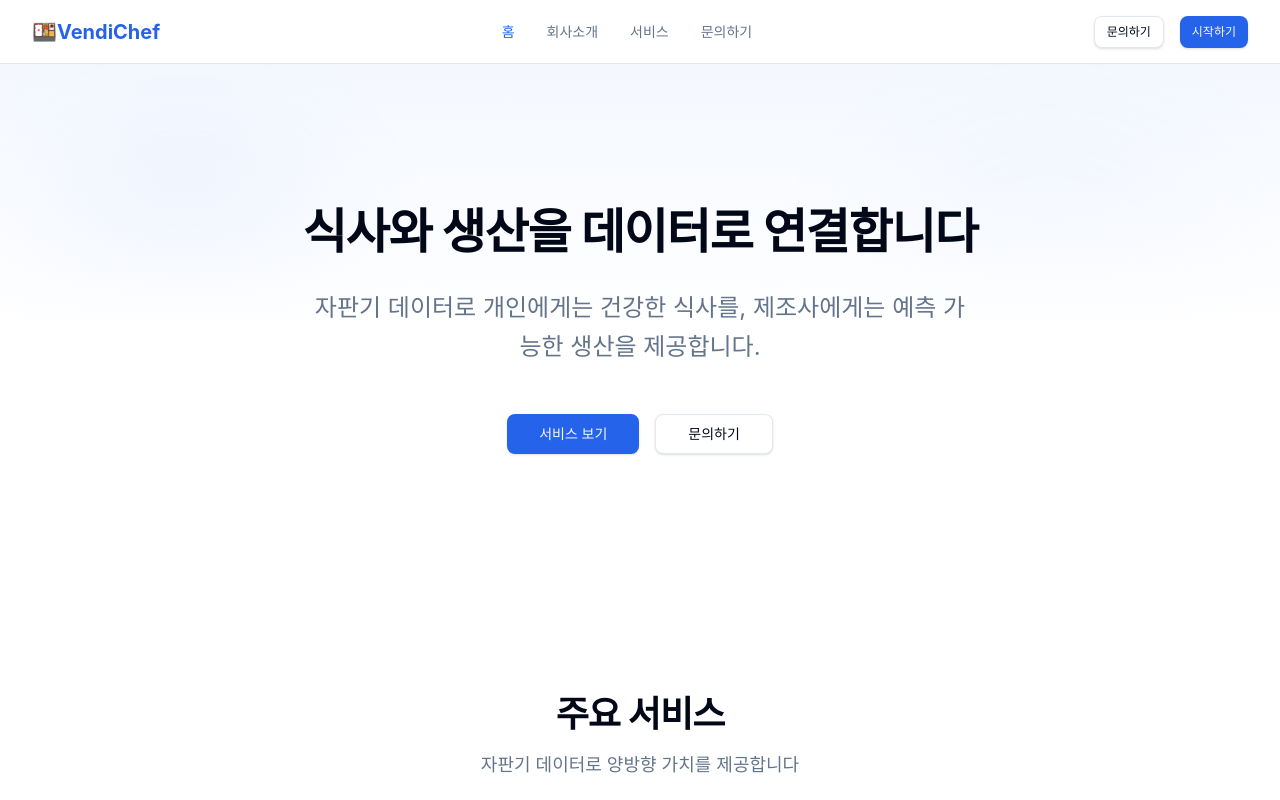
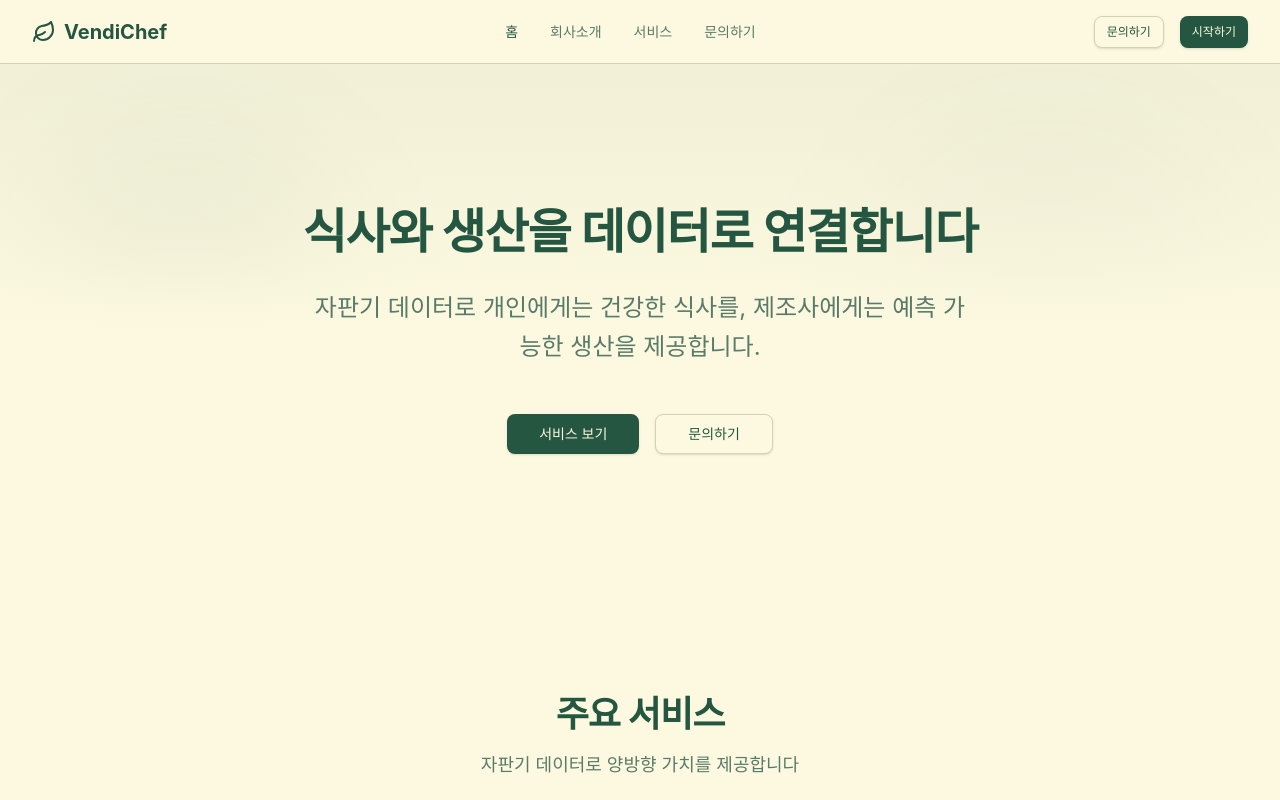
Before and after one commit to kt-cloud-8ocket/frontend, a React (Vite) app: page / in a window 1280 px wide. Shown: the top 800 px of the page. Built offline with nearby package versions, Linux system fonts and the light colour scheme; no server answers; a web font is replaced by a local one.

Commit message:
style: 브랜드 색상표 및 Leaf 아이콘 재적용

```diff
--- a/src/components/layout/Footer.tsx
+++ b/src/components/layout/Footer.tsx
@@ -1,6 +1,7 @@
 // 푸터 레이아웃 컴포넌트
 
 import { Link } from "react-router-dom";
+import { Leaf } from "lucide-react";
 
 export function Footer() {
   const currentYear = new Date().getFullYear();
@@ -31,7 +32,8 @@ export function Footer() {
               to="/"
               className="flex items-center space-x-2 text-lg font-bold"
             >
-              <span>🍱VendiChef</span>
+              <Leaf className="w-5 h-5" />
+              <span>VendiChef</span>
             </Link>
             <p className="text-sm text-muted-foreground leading-relaxed">
               식사와 생산을 데이터로 연결하는 플랫폼
--- a/src/components/layout/Header.tsx
+++ b/src/components/layout/Header.tsx
@@ -1,6 +1,7 @@
 // 헤더 레이아웃 컴포넌트
 
 import { Link, useLocation } from "react-router-dom";
+import { Leaf } from "lucide-react";
 import { Button } from "@/components/ui";
 
 export function Header() {
@@ -27,7 +28,8 @@ export function Header() {
           to="/"
           className="flex items-center space-x-2 text-xl font-bold text-primary hover:opacity-80 transition-opacity"
         >
-          <span>🍱VendiChef</span>
+          <Leaf className="w-6 h-6" />
+          <span>VendiChef</span>
         </Link>
 
         {/* 네비게이션 */}
--- a/src/styles/globals.css
+++ b/src/styles/globals.css
@@ -4,25 +4,32 @@
 
 /* Tailwind v4 테마 설정 */
 @theme {
-  --color-background: hsl(0 0% 100%);
-  --color-foreground: hsl(222.2 84% 4.9%);
-  --color-card: hsl(0 0% 100%);
-  --color-card-foreground: hsl(222.2 84% 4.9%);
-  --color-popover: hsl(0 0% 100%);
-  --color-popover-foreground: hsl(222.2 84% 4.9%);
-  --color-primary: hsl(221.2 83.2% 53.3%);
-  --color-primary-foreground: hsl(210 40% 98%);
-  --color-secondary: hsl(210 40% 96.1%);
-  --color-secondary-foreground: hsl(222.2 47.4% 11.2%);
-  --color-muted: hsl(210 40% 96.1%);
-  --color-muted-foreground: hsl(215.4 16.3% 46.9%);
-  --color-accent: hsl(210 40% 96.1%);
-  --color-accent-foreground: hsl(222.2 47.4% 11.2%);
-  --color-destructive: hsl(0 84.2% 60.2%);
-  --color-destructive-foreground: hsl(210 40% 98%);
-  --color-border: hsl(214.3 31.8% 91.4%);
-  --color-input: hsl(214.3 31.8% 91.4%);
-  --color-ring: hsl(221.2 83.2% 53.3%);
+  /* 커스텀 브랜드 색상 */
+  --color-primary: #245641;
+  --color-primary-foreground: #FCF9E0;
+  --color-secondary: #FCF9E0;
+  --color-secondary-foreground: #245641;
+  --color-tertiary: #E26931;
+  --color-tertiary-foreground: #FCF9E0;
+  --color-quinary: #D5F466;
+  --color-quinary-foreground: #245641;
+
+  /* 기본 색상 */
+  --color-background: #FCF9E0;
+  --color-foreground: #245641;
+  --color-card: #ffffff;
+  --color-card-foreground: #245641;
+  --color-popover: #ffffff;
+  --color-popover-foreground: #245641;
+  --color-muted: #f5f2d8;
+  --color-muted-foreground: #5a7a6a;
+  --color-accent: #D5F466;
+  --color-accent-foreground: #245641;
+  --color-destructive: #E26931;
+  --color-destructive-foreground: #FCF9E0;
+  --color-border: #d4d1b8;
+  --color-input: #d4d1b8;
+  --color-ring: #245641;
 
   --radius-sm: 0.25rem;
   --radius-md: 0.5rem;
@@ -37,25 +44,25 @@
 
 /* 다크모드 */
 .dark {
-  --color-background: hsl(222.2 84% 4.9%);
-  --color-foreground: hsl(210 40% 98%);
-  --color-card: hsl(222.2 84% 4.9%);
-  --color-card-foreground: hsl(210 40% 98%);
-  --color-popover: hsl(222.2 84% 4.9%);
-  --color-popover-foreground: hsl(210 40% 98%);
-  --color-primary: hsl(217.2 91.2% 59.8%);
-  --color-primary-foreground: hsl(222.2 47.4% 11.2%);
-  --color-secondary: hsl(217.2 32.6% 17.5%);
-  --color-secondary-foreground: hsl(210 40% 98%);
-  --color-muted: hsl(217.2 32.6% 17.5%);
-  --color-muted-foreground: hsl(215 20.2% 65.1%);
-  --color-accent: hsl(217.2 32.6% 17.5%);
-  --color-accent-foreground: hsl(210 40% 98%);
-  --color-destructive: hsl(0 62.8% 30.6%);
-  --color-destructive-foreground: hsl(210 40% 98%);
-  --color-border: hsl(217.2 32.6% 17.5%);
-  --color-input: hsl(217.2 32.6% 17.5%);
-  --color-ring: hsl(224.3 76.3% 48%);
+  --color-background: #1a3d2e;
+  --color-foreground: #FCF9E0;
+  --color-card: #245641;
+  --color-card-foreground: #FCF9E0;
+  --color-popover: #245641;
+  --color-popover-foreground: #FCF9E0;
+  --color-primary: #D5F466;
+  --color-primary-foreground: #245641;
+  --color-secondary: #2d6a52;
+  --color-secondary-foreground: #FCF9E0;
+  --color-muted: #2d6a52;
+  --color-muted-foreground: #b8d4c5;
+  --color-accent: #E26931;
+  --color-accent-foreground: #FCF9E0;
+  --color-destructive: #E26931;
+  --color-destructive-foreground: #FCF9E0;
+  --color-border: #3d7a62;
+  --color-input: #3d7a62;
+  --color-ring: #D5F466;
 }
 
 /* 기본 스타일 */
```
